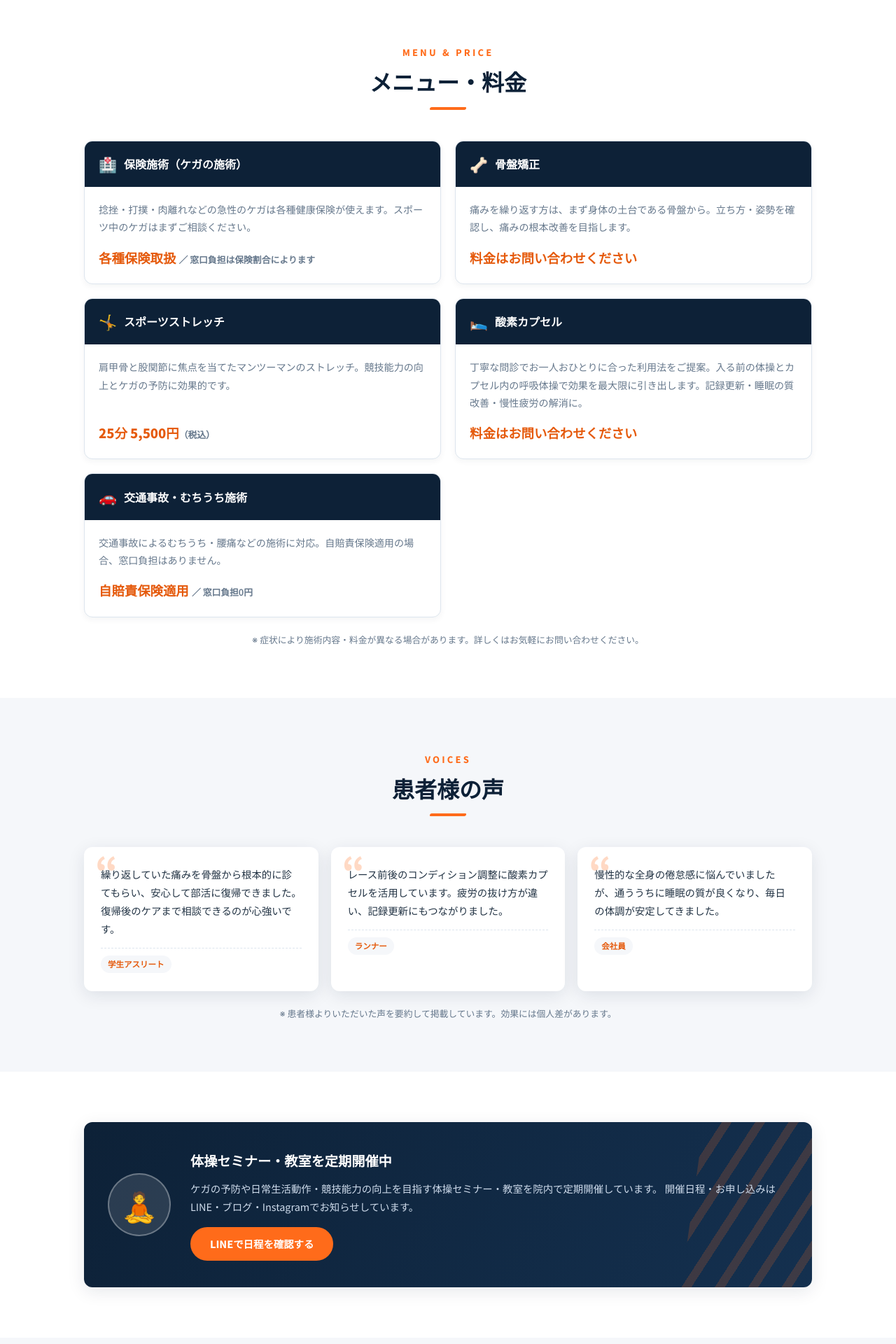
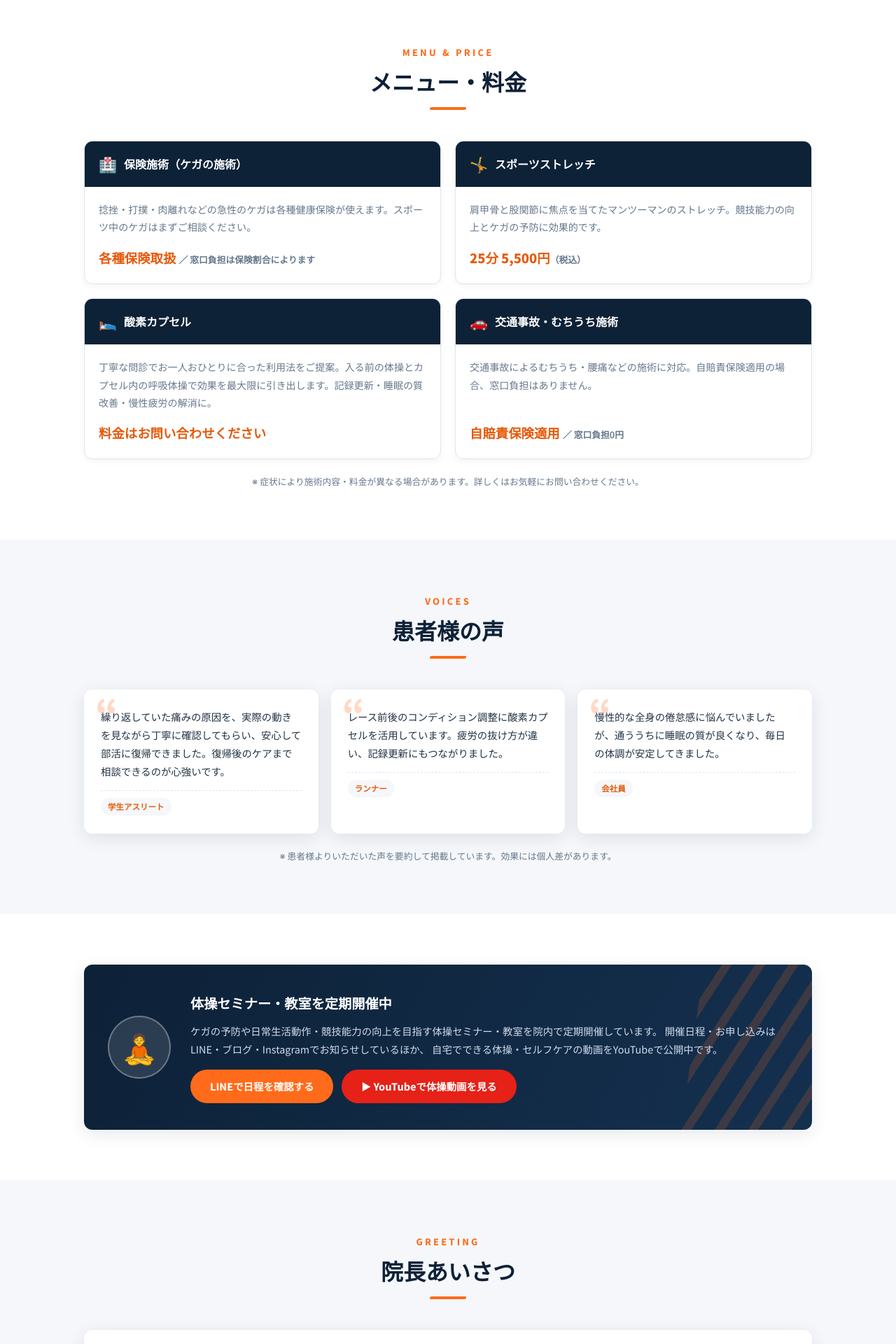
Before and after one commit to Pentasan3/-, a WordPress theme: template wp-content/themes/kitaspo-home/front-page.php in a window 1280 px wide. Shown: the part 2040-3960 px from the top of the page at 70% size. Run offline with PHP 8.4 and a stand-in for WordPress, Linux system fonts and the light colour scheme; the site name, menu and one post (Sample post) are stand-ins, and other content is empty; some libraries are stand-ins or nearby versions.

Commit message:
fix: 骨盤矯正の記載を削除、3つの強みとYouTube導線を反映
- 骨盤矯正は当院の治療ポリシーにより行っていないため、
  ヒーロー・選ばれる理由・メニュー・患者様の声から記載を全削除
  （READMEに今後も記載しない旨を明記）
- Instagramで提示している3つの強みを「選ばれる理由」に反映
  ①痛みに対する即効性 ②練習を休まず練習しながら治す
  ③夜9時まで営業（最終受付20:30）で仕事帰り・部活帰りも来院可能
- 営業時間表を夜9時まで（最終受付20:30）に修正
- 公式YouTubeチャンネルをカスタマイザー・フッター・
  セミナーセクション（体操動画ボタン）に追加

Co-Authored-By: Claude Fable 5 <noreply@anthropic.com>
Claude-Session: https://claude.ai/code/session_01X1eZDh6Lha5pdXFcadJ5fd

```diff
--- a/wp-content/themes/kitaspo-home/footer.php
+++ b/wp-content/themes/kitaspo-home/footer.php
@@ -7,6 +7,7 @@
             <div class="footer-sns">
                 <a href="<?php echo esc_url( kitaspo_home_info( 'line_url' ) ); ?>" target="_blank" rel="noopener">LINE</a>
                 <a href="<?php echo esc_url( kitaspo_home_info( 'insta_url' ) ); ?>" target="_blank" rel="noopener">Instagram</a>
+                <a href="<?php echo esc_url( kitaspo_home_info( 'youtube_url' ) ); ?>" target="_blank" rel="noopener">YouTube</a>
                 <a href="<?php echo esc_url( kitaspo_home_info( 'blog_url' ) ); ?>" target="_blank" rel="noopener">ブログ</a>
             </div>
         </div>
--- a/wp-content/themes/kitaspo-home/front-page.php
+++ b/wp-content/themes/kitaspo-home/front-page.php
@@ -22,8 +22,8 @@ get_header();
             </p>
             <ul class="hero-points">
                 <li>✔ JR南小倉駅 徒歩1分</li>
-                <li>✔ 動作チェックスペース完備</li>
-                <li>✔ 骨盤矯正で根本改善</li>
+                <li>✔ 夜9時まで営業（最終受付20:30）</li>
+                <li>✔ 練習を休まず治せる</li>
                 <li>✔ 酸素カプセルで疲労回復</li>
                 <li>✔ 各種保険取扱</li>
             </ul>
@@ -73,9 +73,9 @@ get_header();
             <div class="reason-list">
                 <?php
                 $reasons = [
-                    [ 'スポーツ障害専門・施術歴20年', '院長自身がバスケットボール・格闘技の経験者。選手の「早く復帰したい」気持ちに寄り添った施術を20年続けています。' ],
-                    [ '実際の動きを見て施術方針を決定', '院内に軽く走ったりスイングを確認できるスペースを完備。競技の動作を実際に見ることで、痛みの原因を的確に特定します。' ],
-                    [ '「早く治す」×「繰り返さない」施術', 'テーピングで保護するだけの応急処置では終わらせません。痛みを繰り返す方には骨盤矯正で身体の土台から整え、早期回復と再発予防の両方を目指します。' ],
+                    [ '痛みに対する「即効性」', '施術歴20年。その場で痛みの変化を実感していただくことにこだわった施術で、一日でも早い回復・復帰を目指します。' ],
+                    [ '練習を休まず、練習しながら治す', '「治るまで運動は禁止」とは言いません。院内の動作チェックスペースで実際の動きを確認しながら、競技を続けたまま治すプランをご提案します。' ],
+                    [ '夜9時まで営業。仕事帰り・部活帰りに', '平日は夜9時まで営業（最終受付20:30）。JR南小倉駅から徒歩1分なので、お仕事や部活の帰りにそのまま通えます。' ],
                     [ '施術後のコンディショニングまで一貫サポート', '酸素カプセル・スポーツストレッチ・体操セミナーまで。治して終わりではなく、ケガをしない身体づくりまで支える「ケアステーション」です。' ],
                 ];
                 foreach ( $reasons as $i => $r ) :
@@ -105,13 +105,6 @@ get_header();
                     <div class="menu-card-body">
                         <p>捻挫・打撲・肉離れなどの急性のケガは各種健康保険が使えます。スポーツ中のケガはまずご相談ください。</p>
                         <div class="menu-price">各種保険取扱 <span class="unit">／ 窓口負担は保険割合によります</span></div>
-                    </div>
-                </div>
-                <div class="menu-card fade-in">
-                    <div class="menu-card-head"><span class="icon">🦴</span>骨盤矯正</div>
-                    <div class="menu-card-body">
-                        <p>痛みを繰り返す方は、まず身体の土台である骨盤から。立ち方・姿勢を確認し、痛みの根本改善を目指します。</p>
-                        <div class="menu-price">料金はお問い合わせください</div>
                     </div>
                 </div>
                 <div class="menu-card fade-in">
@@ -150,7 +143,7 @@ get_header();
             <div class="voice-grid">
                 <?php
                 $voices = [
-                    [ '学生アスリート', '繰り返していた痛みを骨盤から根本的に診てもらい、安心して部活に復帰できました。復帰後のケアまで相談できるのが心強いです。' ],
+                    [ '学生アスリート', '繰り返していた痛みの原因を、実際の動きを見ながら丁寧に確認してもらい、安心して部活に復帰できました。復帰後のケアまで相談できるのが心強いです。' ],
                     [ 'ランナー', 'レース前後のコンディション調整に酸素カプセルを活用しています。疲労の抜け方が違い、記録更新にもつながりました。' ],
                     [ '会社員', '慢性的な全身の倦怠感に悩んでいましたが、通ううちに睡眠の質が良くなり、毎日の体調が安定してきました。' ],
                 ];
@@ -175,9 +168,13 @@ get_header();
                     <h3>体操セミナー・教室を定期開催中</h3>
                     <p>
                         ケガの予防や日常生活動作・競技能力の向上を目指す体操セミナー・教室を院内で定期開催しています。
-                        開催日程・お申し込みはLINE・ブログ・Instagramでお知らせしています。
+                        開催日程・お申し込みはLINE・ブログ・Instagramでお知らせしているほか、
+                        自宅でできる体操・セルフケアの動画をYouTubeで公開中です。
                     </p>
-                    <a class="btn-seminar" href="<?php echo esc_url( kitaspo_home_info( 'line_url' ) ); ?>" target="_blank" rel="noopener">LINEで日程を確認する</a>
+                    <div class="seminar-btns">
+                        <a class="btn-seminar" href="<?php echo esc_url( kitaspo_home_info( 'line_url' ) ); ?>" target="_blank" rel="noopener">LINEで日程を確認する</a>
+                        <a class="btn-seminar yt" href="<?php echo esc_url( kitaspo_home_info( 'youtube_url' ) ); ?>" target="_blank" rel="noopener">▶ YouTubeで体操動画を見る</a>
+                    </div>
                 </div>
             </div>
         </div>
@@ -219,7 +216,7 @@ get_header();
                     <h3>営業時間</h3>
                     <table class="hours-table">
                         <tr><th>曜日</th><th>午前</th><th>午後</th></tr>
-                        <tr><td>月・火・木・金</td><td>9:00〜12:30</td><td>15:30〜20:30</td></tr>
+                        <tr><td>月・火・木・金</td><td>9:00〜12:30</td><td>15:30〜21:00<br><small>（最終受付 20:30）</small></td></tr>
                         <tr><td>水</td><td>9:00〜12:30</td><td>17:30〜20:00</td></tr>
                         <tr><td>土</td><td>9:00〜12:30</td><td>13:30〜18:00</td></tr>
                         <tr><td>日・祝</td><td colspan="2">定休日</td></tr>
--- a/wp-content/themes/kitaspo-home/functions.php
+++ b/wp-content/themes/kitaspo-home/functions.php
@@ -46,6 +46,7 @@ function kitaspo_home_defaults() {
         'access'     => 'JR南小倉駅から徒歩1分',
         'line_url'   => 'https://page.line.me/yai3061q',
         'insta_url'  => 'https://www.instagram.com/kitaspo_kokura/',
+        'youtube_url' => 'https://www.youtube.com/channel/UCov6GDX5HNamO1zbWbH-jGA',
         'blog_url'   => 'https://ameblo.jp/kitaspo/',
         'map_url'    => 'https://www.google.com/maps/search/?api=1&query=' . rawurlencode( '北九州スポーツ整骨院 北九州市小倉北区弁天町5-8' ),
         'hours_note' => '※ 予約優先制です。お電話またはLINEでご希望の日時をお知らせください。',
@@ -70,6 +71,7 @@ function kitaspo_home_customize( $wp_customize ) {
         'access'     => 'アクセス',
         'line_url'   => 'LINE公式アカウントURL',
         'insta_url'  => 'Instagram URL',
+        'youtube_url' => 'YouTubeチャンネルURL',
         'blog_url'   => 'ブログURL',
         'map_url'    => 'GoogleマップURL',
         'hours_note' => '営業時間の補足',
--- a/wp-content/themes/kitaspo-home/style.css
+++ b/wp-content/themes/kitaspo-home/style.css
@@ -311,10 +311,12 @@ ul, ol { list-style: none; }
 .seminar-body { position: relative; z-index: 1; }
 .seminar-body h3 { font-size: 1.2rem; font-weight: 900; margin-bottom: 10px; }
 .seminar-body p { font-size: 0.9rem; color: #cfdcec; margin-bottom: 16px; }
+.seminar-btns { display: flex; flex-wrap: wrap; gap: 12px; }
 .seminar-body .btn-seminar {
     display: inline-block; background: var(--orange); color: #fff;
     font-weight: 800; font-size: 0.9rem; padding: 11px 28px; border-radius: 999px;
 }
+.seminar-body .btn-seminar.yt { background: #e62117; }
 
 /* ===== お知らせ ===== */
 .news-list li { border-bottom: 1px dashed var(--border); }
@@ -426,6 +428,7 @@ ul, ol { list-style: none; }
     .symptom-grid { grid-template-columns: repeat(2, 1fr); gap: 10px; }
     .reason-list, .menu-list, .access-grid, .voice-grid { grid-template-columns: 1fr; }
     .director-box, .seminar-box { flex-direction: column; text-align: center; padding: 28px 22px; }
+    .seminar-btns { justify-content: center; }
     .btn-cta { min-width: 0; flex: 1; padding: 12px 16px; }
     .btn-cta .big { font-size: 1.1rem; }
     .mobile-cta { display: grid; }
```
Also changed, not shown: wp-content/themes/kitaspo-home/README.md, 1 other file.
